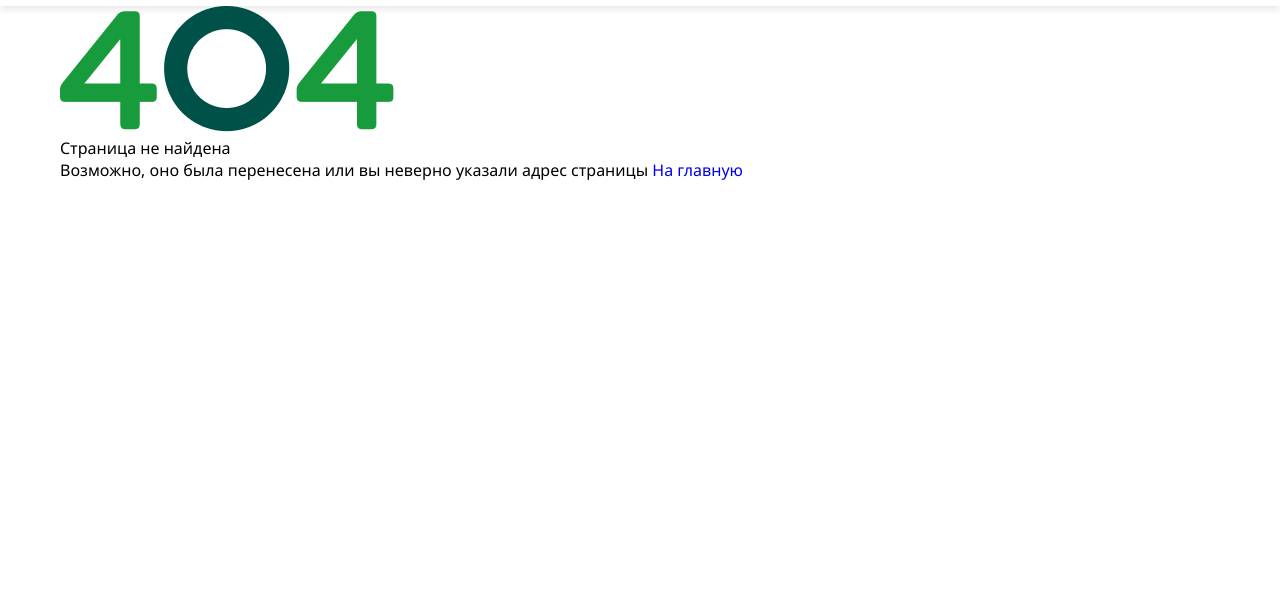
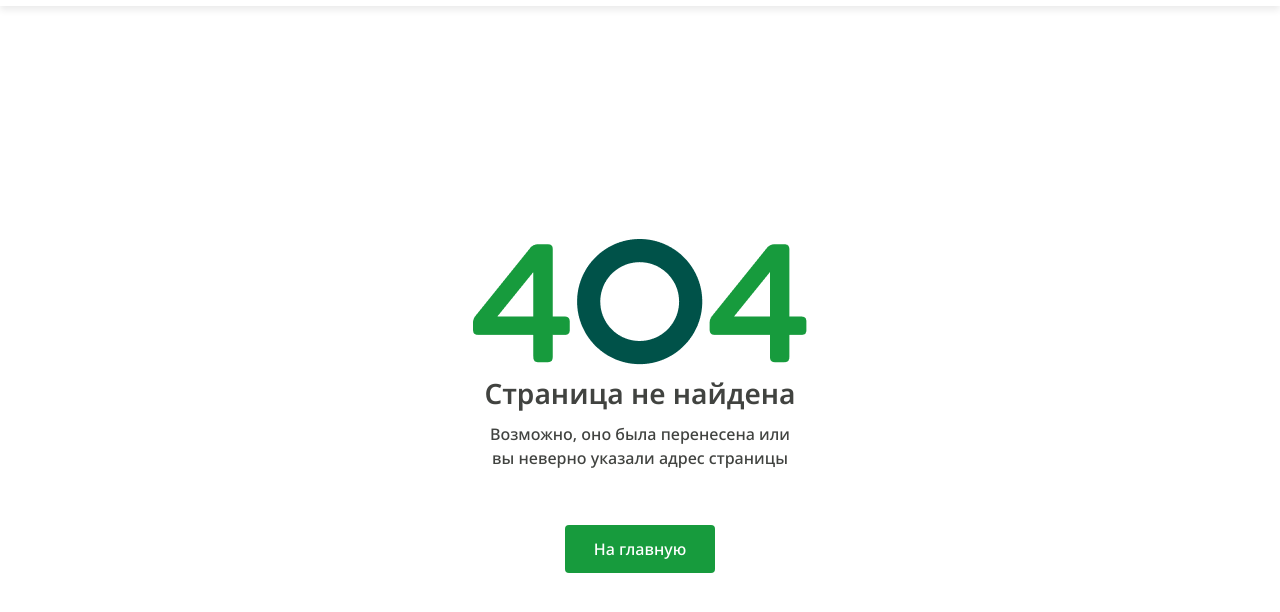
Before and after one commit to vsevolod0307/ekedr.ru, a website: page src/eror.html in a window 1280 px wide. Shown: the part 92-704 px from the top of the page. Drawn offline with Linux system fonts and the light colour scheme.

Commit message:
done error

```diff
--- a/src/eror.html
+++ b/src/eror.html
@@ -107,7 +107,7 @@
     <section class="eror">
         <div class="container eror__container">
             <div class="eror__content">
-                <img src="../images/eror/eror.png" alt="ошибка 404, страница не найдена">
+                <img src="images/eror/eror.png" alt="ошибка 404, страница не найдена">
                 <p class="eror__text">Страница не найдена</p>
                 <span class="eror__descr">Возможно, оно была перенесена или вы неверно указали адрес страницы</span>
                 <a href="index.html">На главную</a>
--- a/src/sass/blocks/eror/_eror.scss
+++ b/src/sass/blocks/eror/_eror.scss
@@ -1,5 +1,47 @@
 .eror {
+    &__container {
+        display: flex;
+        align-items: center;
+        height: 100vh;
+    }
     &__content {
+
+        text-align: center;
         margin: auto;
     }
+    &__content img {
+        display: block;
+        margin: auto;
+        margin-bottom: 12px;
+    }
+    &__text {
+        display: block;
+        margin-bottom: 12px;
+        font-weight: 600;
+        font-size: 28px;
+        line-height: 120%;
+        color: #414340;
+    }
+    &__descr {
+        display: block;
+        width: 310px;
+        margin: 0 auto;
+        margin-bottom: 55px;
+        font-weight: 500;
+        font-size: 16px;
+        line-height: 150%;
+        color: #414340;
+    }
+    &__content a {
+        width: 150px;
+        display: block;
+        background: #179B3D;
+        border-radius: 4px;
+        padding: 12px 16px;
+        font-weight: 500;
+        font-size: 16px;
+        line-height: 24px;
+        color: #FFFFFF;
+        margin: 0 auto;
+    }
 }
--- a/src/sass/style.scss
+++ b/src/sass/style.scss
@@ -77,4 +77,3 @@ a {
 @import "./media/contacts-media";
 // eror
 @import "./blocks/eror/eror";
-@import "./media/eror-media"
```
Also changed, not shown: src/css/style.css, src/sass/media/_eror-media.scss (deleted).
